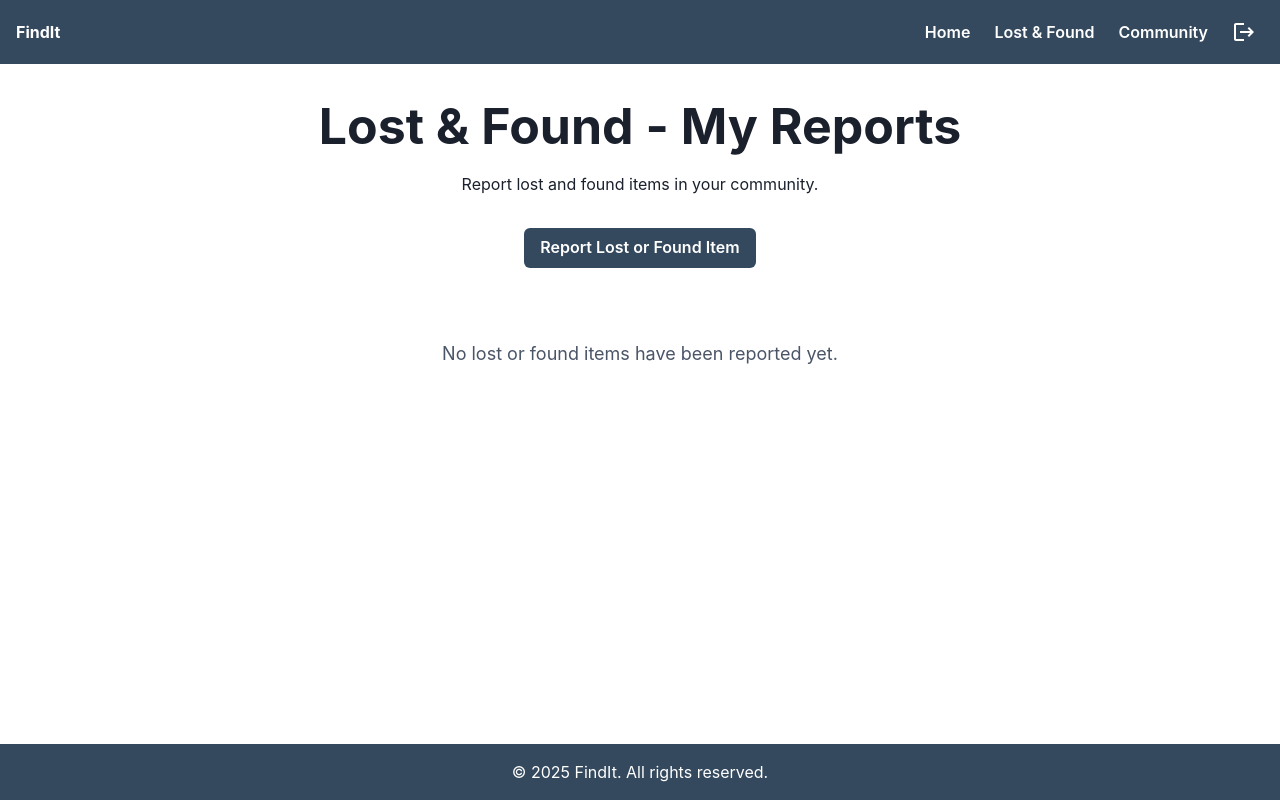
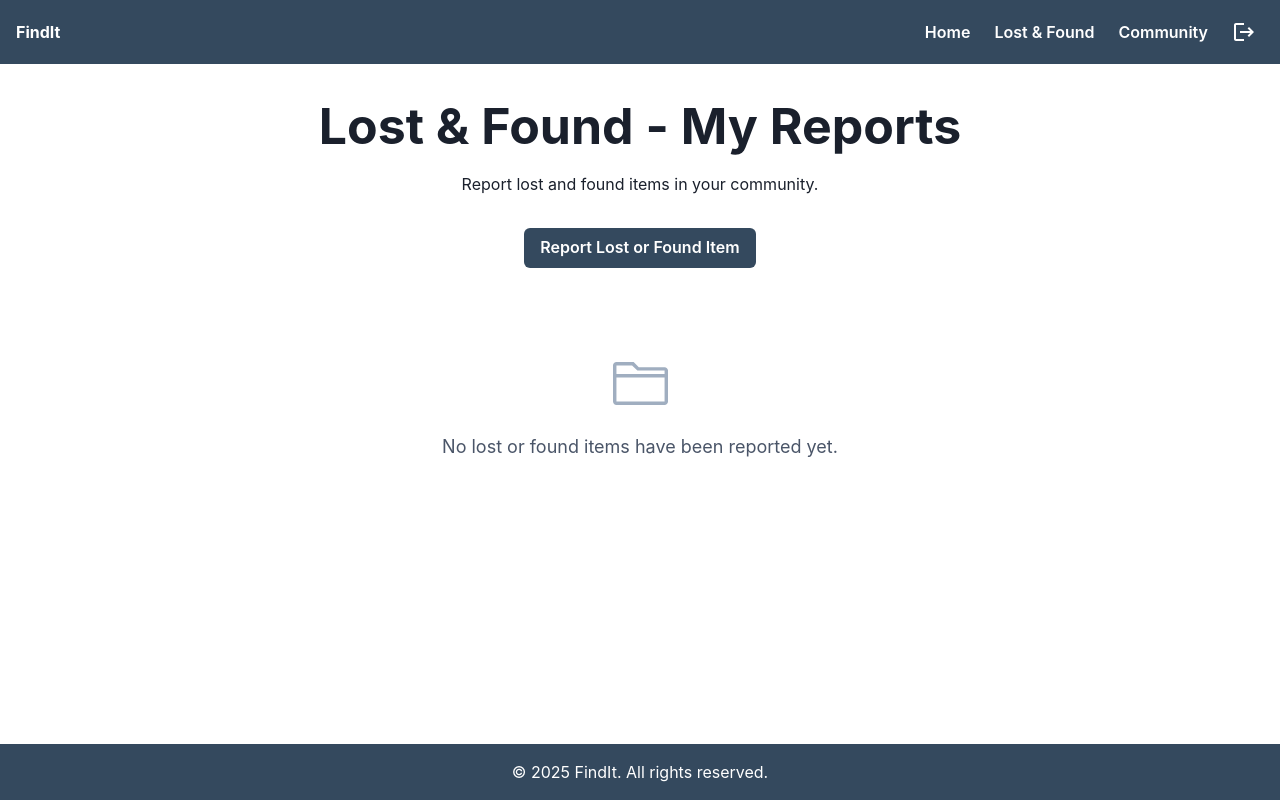
Before and after one commit to udogri/FindIt, a React (Vite) app: page /lost-and-found in a window 1280 px wide. Built offline with nearby package versions, Linux system fonts and the light colour scheme.

Commit message:
lost and found file updated

```diff
--- a/src/pages/LostAndFound.jsx
+++ b/src/pages/LostAndFound.jsx
@@ -30,6 +30,7 @@ import {
   Spinner,
   Center,
   Flex,
+  Icon,
 } from '@chakra-ui/react';
 import { useState, useEffect, useRef } from 'react';
 import { db, auth } from '../firebase';
@@ -44,6 +45,7 @@ import {
   where,
   orderBy,
 } from 'firebase/firestore';
+import { SlFolderAlt } from "react-icons/sl";
 
 export default function LostAndFound() {
   const isMobile = useBreakpointValue({ base: true, md: false });
@@ -404,7 +406,8 @@ export default function LostAndFound() {
 
       {lostItems.length === 0 && foundItems.length === 0 ? (
         <Box textAlign="center" py={10} w="100%">
-          <Text fontSize="lg" color="gray.600">
+          <Icon as={SlFolderAlt} boxSize={55} color="gray.400" mt={4} />
+          <Text fontSize="lg" color="gray.600" mt={4}>
             No lost or found items have been reported yet.
           </Text>
         </Box>
```
